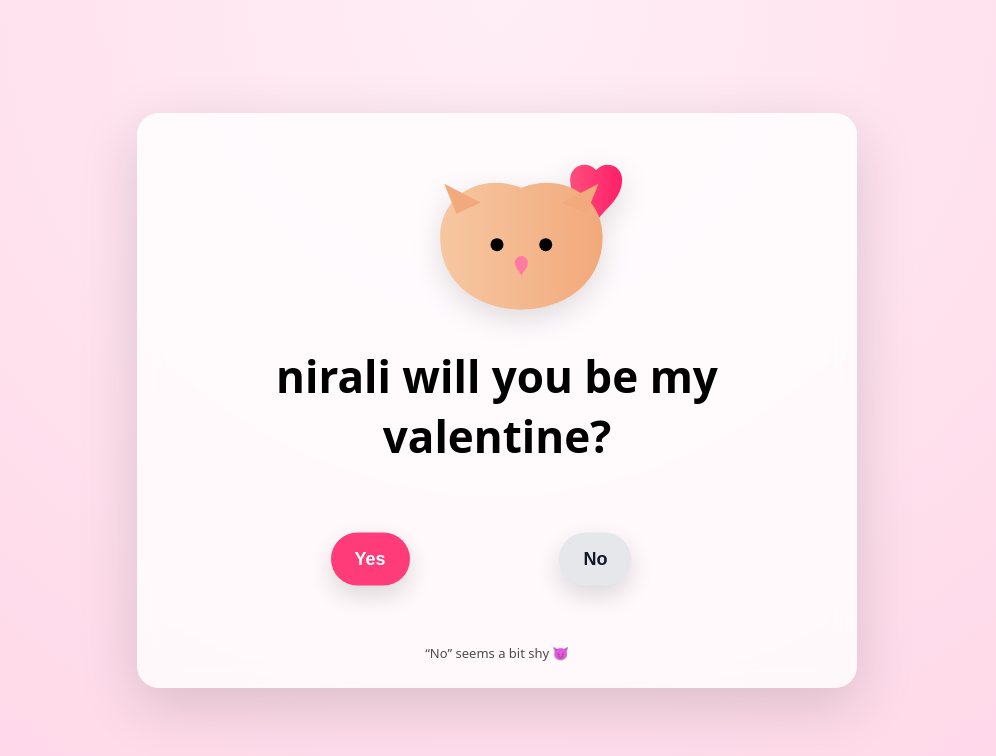
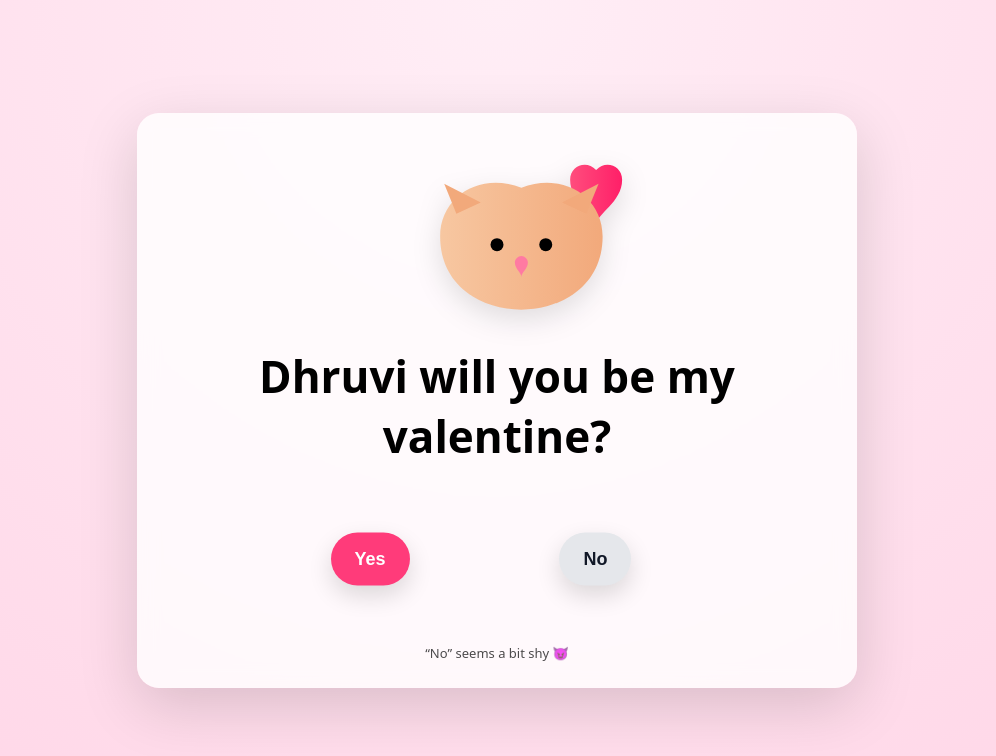
Before and after one commit to devanshulakhani/him, a plain HTML site: page index.html in a window 1280 px wide. Shown: the whole page, without its empty margins (143-1139 px from the left). Drawn offline with nearby package versions, Linux system fonts and the light colour scheme.

Commit message:
Update index.html

```diff
--- a/index.html
+++ b/index.html
@@ -171,7 +171,7 @@
             fill="#ff7aa2"/>
     </svg>
 
-    <h1>nirali will you be my valentine?</h1>
+    <h1>Dhruvi will you be my valentine?</h1>
 
     <section class="button-zone" id="zone">
       <button id="yesBtn">Yes</button>
```
